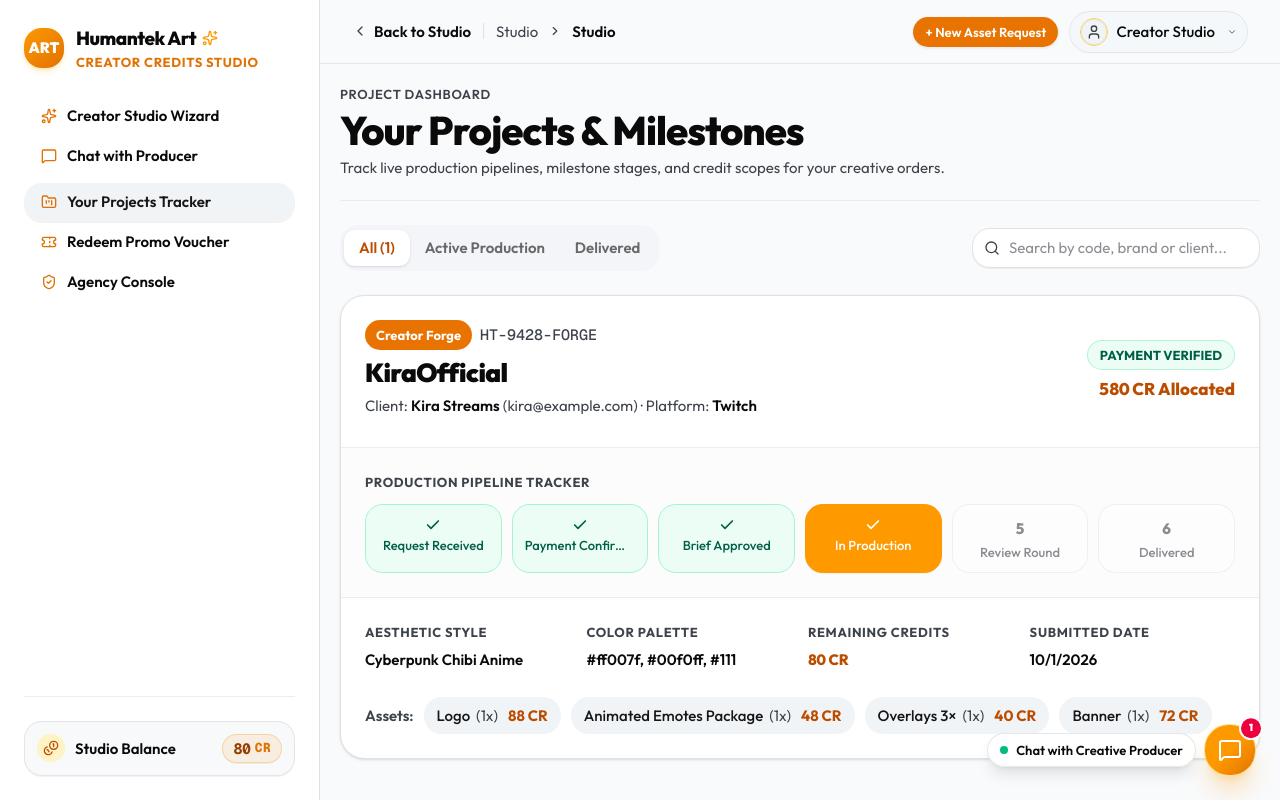
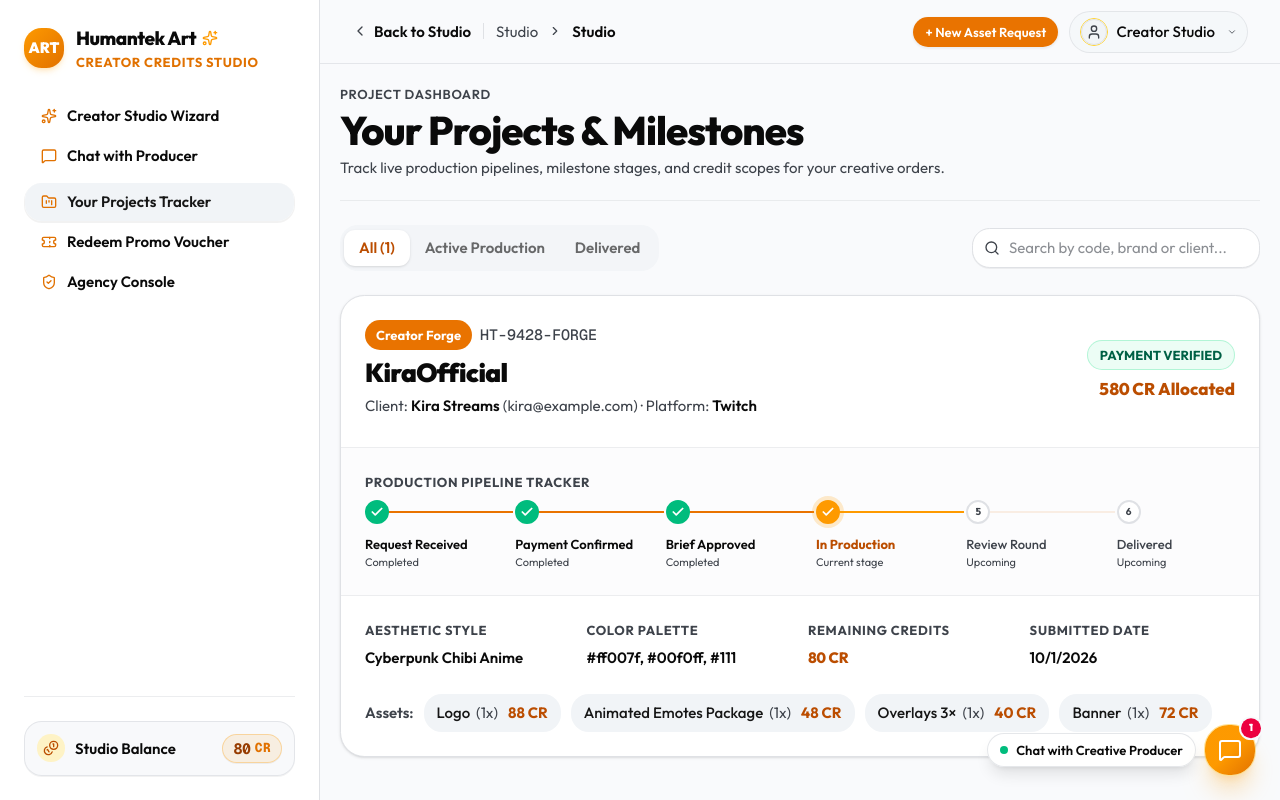
Before and after one commit to huzaifa321s/humantek-creator-credit-studio, a Next.js app: page /projects in a window 1280 px wide. Built offline with nearby package versions, Linux system fonts and the light colour scheme.

Commit message:
Projects: ReUI Timeline pipeline tracker + shadcn Empty

```diff
--- a/src/app/projects/page.tsx
+++ b/src/app/projects/page.tsx
@@ -12,6 +12,23 @@ import { Input } from '@/components/ui/input';
 import { Skeleton } from '@/components/ui/skeleton';
 import { cn } from '@/lib/utils';
 import { Package, Check, Search } from 'lucide-react';
+import {
+  Timeline,
+  TimelineContent,
+  TimelineHeader,
+  TimelineIndicator,
+  TimelineItem,
+  TimelineSeparator,
+  TimelineTitle,
+} from '@/components/reui/timeline';
+import {
+  Empty,
+  EmptyContent,
+  EmptyDescription,
+  EmptyHeader,
+  EmptyMedia,
+  EmptyTitle,
+} from '@/components/ui/empty';
 
 const STATUS_STAGES = [
   'Request Received',
@@ -158,18 +175,27 @@ export default function ProjectsPage() {
             ))}
           </div>
         ) : filteredProjects.length === 0 ? (
-          <Card className="p-14 text-center border-dashed border-border bg-card/60 shadow-none rounded-2xl">
-            <Package className="w-12 h-12 text-muted-foreground/40 mx-auto mb-3" />
-            <h3 className="text-xl font-bold text-foreground">No matching creative projects found</h3>
-            <p className="text-sm text-muted-foreground mt-1 mb-5 max-w-sm mx-auto">
+          <Empty className="rounded-2xl border border-dashed border-border bg-card/60 p-14">
+            <EmptyHeader>
+              <EmptyMedia variant="icon">
+                <Package />
+              </EmptyMedia>
+              <EmptyTitle className="text-xl font-bold">No matching creative projects found</EmptyTitle>
+              <EmptyDescription>
                 Start building your first custom branding or streaming pack in the studio.
-            </p>
-            <Link href="/">
-              <Button variant="default" size="default" className="text-sm font-semibold h-10 px-5">
+              </EmptyDescription>
+            </EmptyHeader>
+            <EmptyContent>
+              <Button
+                variant="default"
+                className="text-sm font-semibold h-10 px-5"
+                render={<Link href="/" />}
+                nativeButton={false}
+              >
                 Open Creator Studio
               </Button>
-            </Link>
-          </Card>
+            </EmptyContent>
+          </Empty>
         ) : (
           <div className="space-y-4">
             {filteredProjects.map((proj) => {
@@ -218,31 +244,54 @@ export default function ProjectsPage() {
                       <p className="text-xs font-bold uppercase tracking-wider text-muted-foreground mb-3">
                         Production Pipeline Tracker
                       </p>
-                      <div className="grid grid-cols-2 sm:grid-cols-6 gap-2.5">
+                      {/* ReUI Timeline — horizontal on sm+, vertical on mobile */}
+                      {(['horizontal', 'vertical'] as const).map((orientation) => (
+                        <Timeline
+                          key={orientation}
+                          value={activeIndex + 1}
+                          orientation={orientation}
+                          className={orientation === 'horizontal' ? 'hidden sm:flex' : 'flex sm:hidden'}
+                        >
                           {STATUS_STAGES.map((stage, idx) => {
-                          const isDone = idx <= activeIndex;
                             const isCurrent = idx === activeIndex;
-
                             return (
-                            <div
-                              key={stage}
+                              <TimelineItem key={stage} step={idx + 1}>
+                                <TimelineHeader>
+                                  <TimelineSeparator className="group-data-completed/timeline-item:bg-amber-500" />
+                                  <TimelineIndicator
                                     className={cn(
-                                'p-3 rounded-xl text-center transition-all border',
-                                isCurrent
-                                  ? 'bg-amber-500 text-white border-amber-500 font-bold shadow-xs'
-                                  : isDone
-                                  ? 'bg-emerald-50 dark:bg-emerald-950/40 border-emerald-200 dark:border-emerald-800 text-emerald-800 dark:text-emerald-300 font-semibold'
-                                  : 'bg-card border-border/80 text-muted-foreground opacity-60'
+                                      'flex size-6 items-center justify-center border-2 bg-card border-border',
+                                      'group-data-completed/timeline-item:border-emerald-500 group-data-completed/timeline-item:bg-emerald-500 group-data-completed/timeline-item:text-white',
+                                      isCurrent && 'border-amber-500! bg-amber-500! ring-4 ring-amber-500/20'
                                     )}
                                   >
-                              <span className="block text-sm font-extrabold mb-1">
-                                {isDone ? <Check className="w-4 h-4 mx-auto stroke-[2.5]" /> : idx + 1}
-                              </span>
-                              <span className="text-xs font-medium leading-tight block truncate">{stage}</span>
-                            </div>
+                                    {idx <= activeIndex ? (
+                                      <Check className="size-3.5 stroke-[3] text-white" />
+                                    ) : (
+                                      <span className="text-[10px] font-bold text-muted-foreground">{idx + 1}</span>
+                                    )}
+                                  </TimelineIndicator>
+                                  <TimelineTitle
+                                    className={cn(
+                                      'text-xs leading-tight',
+                                      isCurrent
+                                        ? 'font-bold text-amber-700 dark:text-amber-400'
+                                        : idx < activeIndex
+                                          ? 'font-semibold text-foreground'
+                                          : 'font-medium text-muted-foreground'
+                                    )}
+                                  >
+                                    {stage}
+                                  </TimelineTitle>
+                                </TimelineHeader>
+                                <TimelineContent className="text-[11px]">
+                                  {isCurrent ? 'Current stage' : idx < activeIndex ? 'Completed' : 'Upcoming'}
+                                </TimelineContent>
+                              </TimelineItem>
                             );
                           })}
-                      </div>
+                        </Timeline>
+                      ))}
                     </div>
 
                     {/* Summary Details */}
```
Lines whose indentation alone changed are shown as unchanged.
